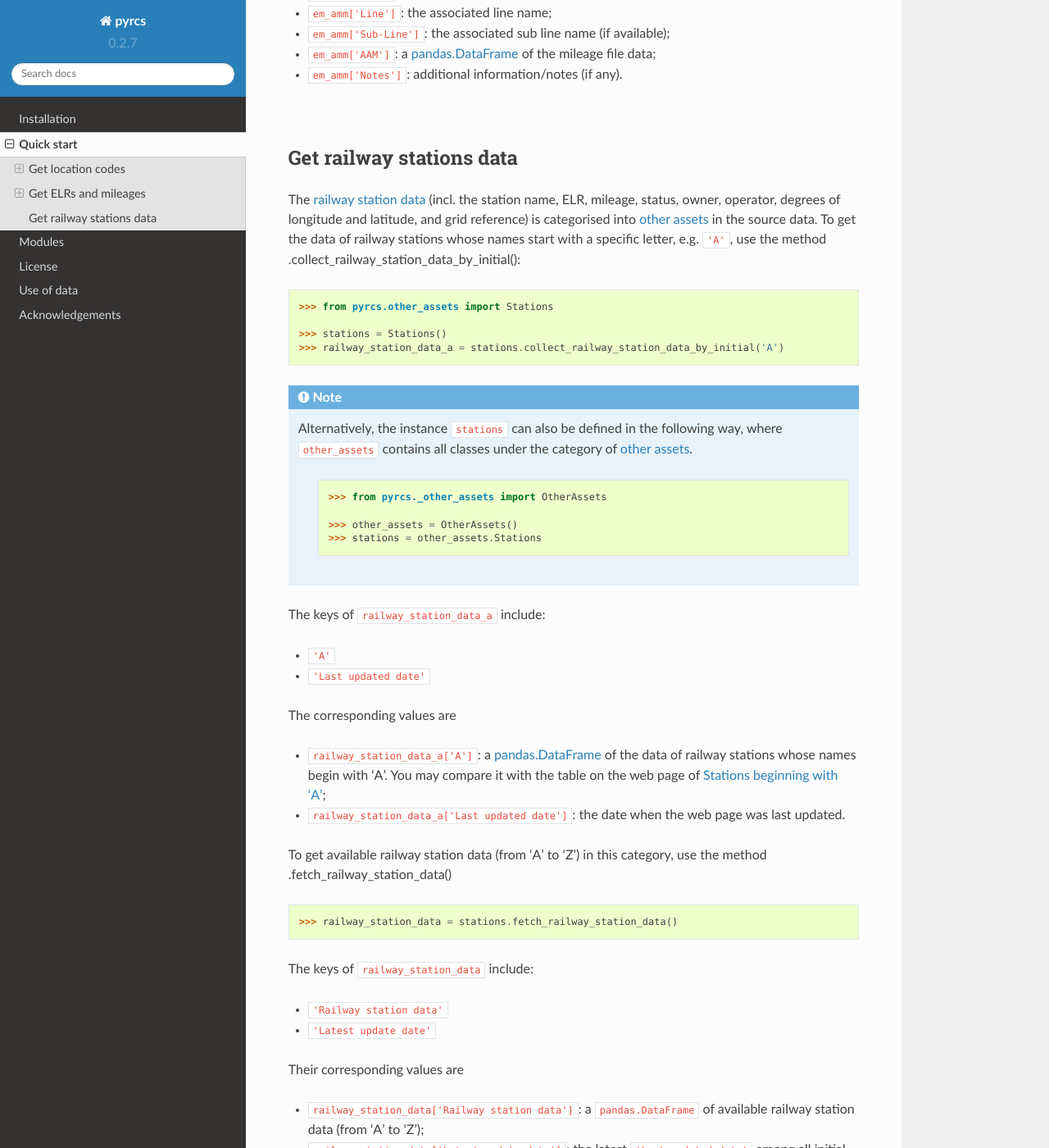
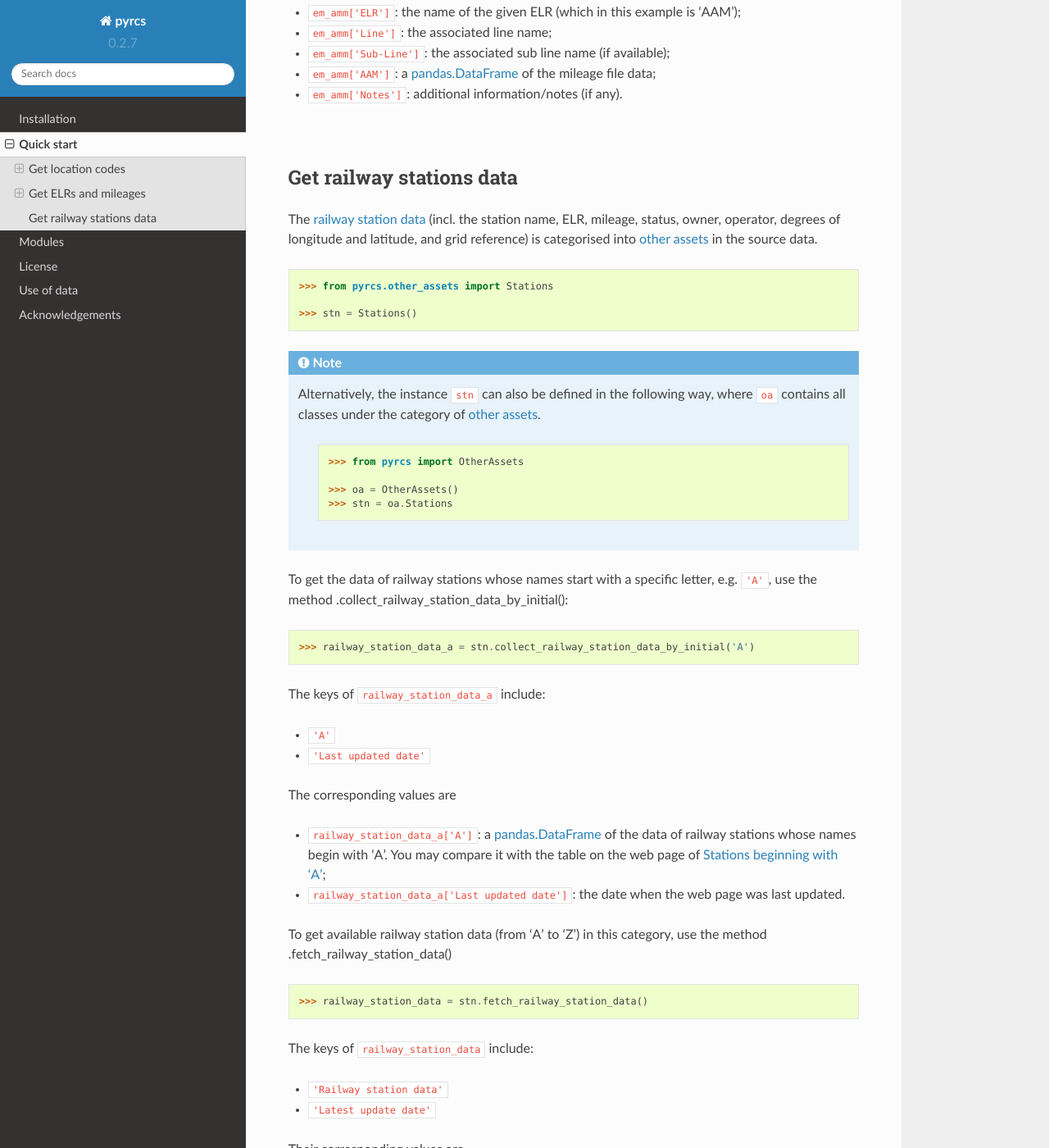
Before and after one commit to mikeqfu/pyrcs, a Sphinx documentation site: the page built from docs/source/quick-start.rst, in a window 1280 px wide and 1400 px high, scrolled down 3805 px. Shown: the whole window at 82% size. Built offline with Sphinx 7.4.7 and the Read the Docs theme 2.0.0, drawn with Linux system fonts in a browser that asks for light colours; some of the changed text lies outside the part shown.

Commit message:
modified quick-start.rst

```diff
--- a/docs/source/quick-start.rst
+++ b/docs/source/quick-start.rst
@@ -128,7 +128,7 @@ The keys of ``elrs_a`` include:
 
 Their corresponding values are
 
--  ``elrs_a['A']``: a `pandas.DataFrame`_ of ELRs that begin with 'A'. You may compare it with the table on the web page of `ELRs beginning with 'A' <http://www.railwaycodes.org.uk/elrs/elra.shtm>`_;
+-  ``elrs_a['A']``: a `pandas.DataFrame`_ of ELRs that begin with 'A'. You may compare it with the table on the web page of `ELRs beginning with 'A'`_;
 -  ``elrs_a['Last updated date']``: the date when the web page was last updated.
 
 To get all available ELR codes, use the method :ref:`.fetch_elr()<em-fetch-elr>`, which also returns a dictionary:
@@ -144,7 +144,7 @@ The keys of ``elrs_data`` include:
 
 Their corresponding values are
 
--  ``elrs_data['ELRs']``: a ``pandas.DataFrame`` of all available ELRs (from 'A' to 'Z');
+-  ``elrs_data['ELRs']``: a `pandas.DataFrame`_ of all available ELRs (from 'A' to 'Z');
 -  ``elrs_data['Latest update date']``: the latest ``'Last updated date'`` among all initial letter-specific codes.
 
 .. _qs-mileage-files:
@@ -181,25 +181,30 @@ Their corresponding values are
 Get railway stations data
 -------------------------
 
-The `railway station data`_ (incl. the station name, ELR, mileage, status, owner, operator, degrees of longitude and latitude, and grid reference) is categorised into `other assets`_ in the source data. To get the data of railway stations whose names start with a specific letter, e.g. ``'A'``, use the method :ref:`.collect_railway_station_data_by_initial()<stations-collect-railway-station-data-by-initial>`:
+The `railway station data`_ (incl. the station name, ELR, mileage, status, owner, operator, degrees of longitude and latitude, and grid reference) is categorised into `other assets`_ in the source data.
 
 .. code-block:: python
 
    >>> from pyrcs.other_assets import Stations
 
-   >>> stations = Stations()
-   >>> railway_station_data_a = stations.collect_railway_station_data_by_initial('A')
+   >>> stn = Stations()
 
 .. note::
 
-   Alternatively, the instance ``stations`` can also be defined in the following way, where ``other_assets`` contains all classes under the category of `other assets`_.
+   Alternatively, the instance ``stn`` can also be defined in the following way, where ``oa`` contains all classes under the category of `other assets`_.
 
     .. code-block:: python
 
-        >>> from pyrcs._other_assets import OtherAssets
+        >>> from pyrcs import OtherAssets
 
-        >>> other_assets = OtherAssets()
-        >>> stations = other_assets.Stations
+        >>> oa = OtherAssets()
+        >>> stn = oa.Stations
+
+To get the data of railway stations whose names start with a specific letter, e.g. ``'A'``, use the method :ref:`.collect_railway_station_data_by_initial()<stations-collect-railway-station-data-by-initial>`:
+
+.. code-block:: python
+
+   >>> railway_station_data_a = stn.collect_railway_station_data_by_initial('A')
 
 The keys of ``railway_station_data_a`` include:
 
@@ -215,7 +220,7 @@ To get available railway station data (from 'A' to 'Z') in this category, use th
 
 .. code-block:: python
 
-   >>> railway_station_data = stations.fetch_railway_station_data()
+   >>> railway_station_data = stn.fetch_railway_station_data()
 
 The keys of ``railway_station_data`` include:
 
@@ -224,7 +229,7 @@ The keys of ``railway_station_data`` include:
 
 Their corresponding values are
 
--  ``railway_station_data['Railway station data']``: a ``pandas.DataFrame`` of available railway station data (from 'A' to 'Z');
+-  ``railway_station_data['Railway station data']``: a `pandas.DataFrame`_ of available railway station data (from 'A' to 'Z');
 -  ``railway_station_data['Latest update date']``: the latest ``'Last updated date'`` among all initial letter-specific codes.
 
 .. _`line data`: http://www.railwaycodes.org.uk/linedatamenu.shtm
```
Also changed, not shown: other parts of docs/source/quick-start.rst (+5 -4 lines).
